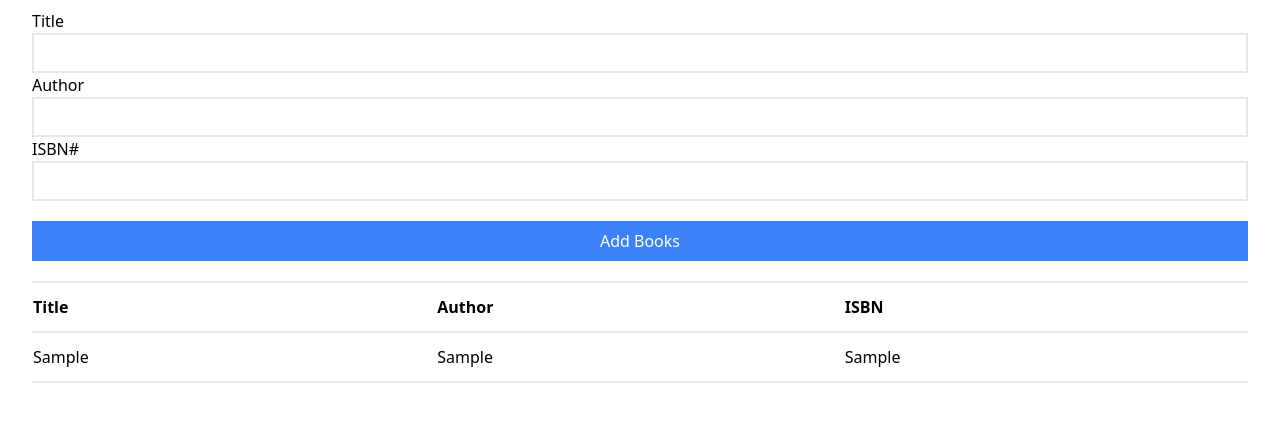
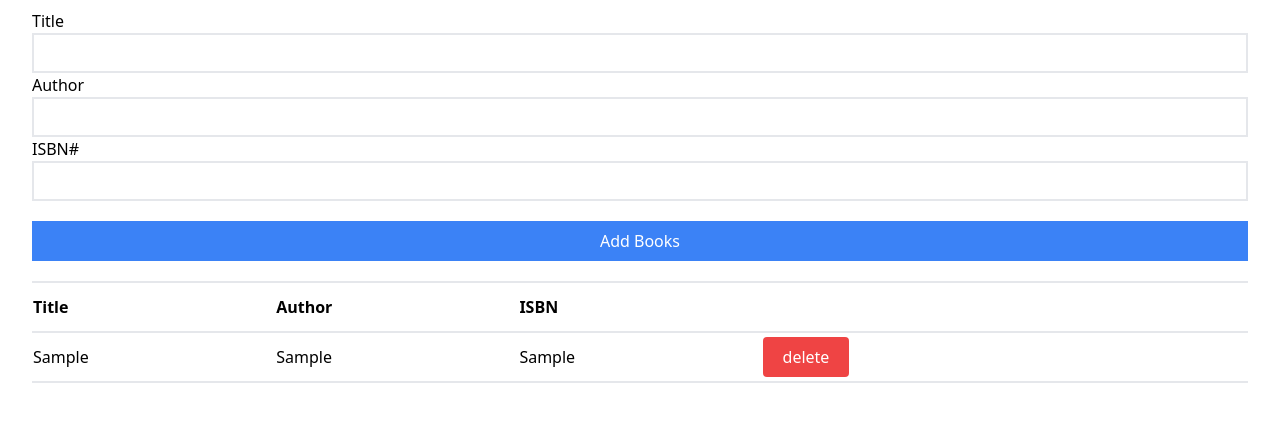
Before and after one commit to tayu78/frontend-components, a website: page BookList/src/index.html in a window 1280 px wide. Both pictures are taken after typing "Sample", "Sample", "Sample" into the empty fields and a click on the input "Add Books". Shown: the part 107-528 px from the top of the page. Drawn offline with Linux system fonts and the light colour scheme.

Commit message:
add delete button

```diff
--- a/BookList/src/index.html
+++ b/BookList/src/index.html
@@ -24,7 +24,7 @@
                 <input class="block text-white bg-blue-500 hover:bg-blue-400 w-full h-10 mt-5" type="submit" value="Add Books">
             </div>
         </form>
-        <table class="mt-5 w-full border-y-2">
+        <table class="mt-5 w-full border-y-2 table-fixed">
             <thead class="text-left" >
                 <th class="py-3" >Title</th>
                 <th >Author</th>
--- a/BookList/src/index.js
+++ b/BookList/src/index.js
@@ -21,11 +21,13 @@ class UI{
             row.className = "border-y-2";
             row.innerHTML = `
             <td class="py-3">${book.title}</td>
-            <td>${book.author}</td>
+            <td >${book.author}</td>
             <td>${book.isbn}</td>
+            <td><button class="delete-btn">delete</button><td>
             `
+            // <td class="w-32">delete<td>
 
-            bookList.appendChild(row)
+            bookList.appendChild(row);
         })
     }
 
--- a/BookList/src/input.css
+++ b/BookList/src/input.css
@@ -8,5 +8,8 @@
 
 .alert-danger{
     @apply bg-red-400 text-white p-2 mb-3
+}
 
+.delete-btn{
+    @apply bg-red-500 text-white text-center rounded px-5 py-2 hover:bg-red-400
 }
```
Also changed, not shown: BookList/dist/output.css.
